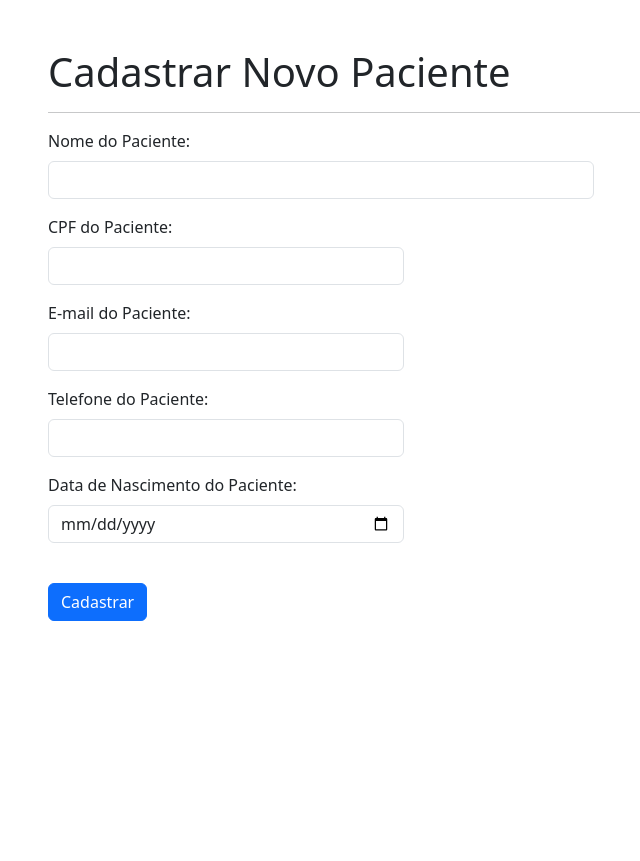
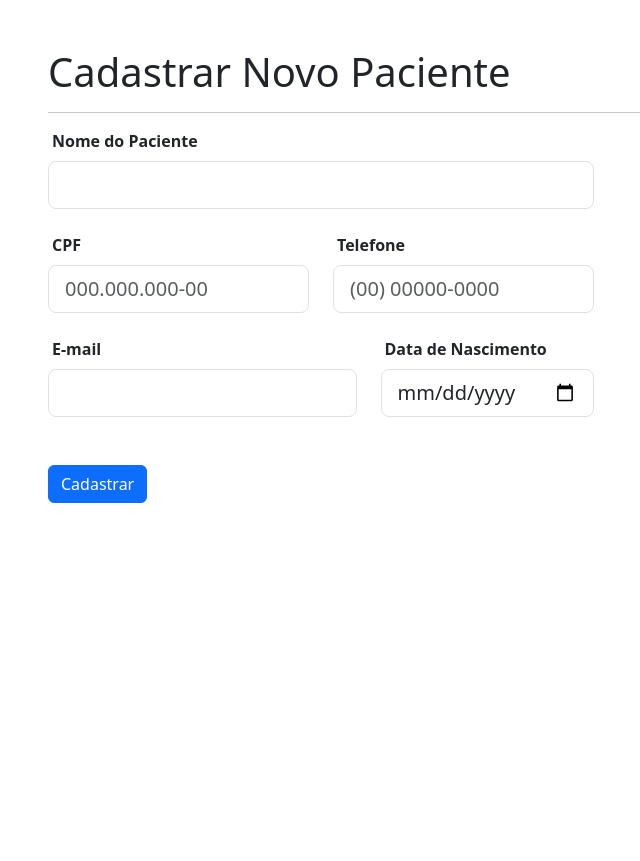
Before and after one commit to JoaoCarS/sistema_django_noturno, a Django app: page /novoPaciente/ in a window 1280 px wide. Shown: the part 56-917 px from the top of the page, without its empty margins (34-674 px from the left). Run offline with Django 5.2, Linux system fonts and the light colour scheme.

Commit message:
Commit do dia 02/10/2026

```diff
--- /dev/null
+++ b/apps/crud/static/js/script.js
@@ -0,0 +1,18 @@
+const form = document.querySelector('form');
+const maskCpf = document.querySelector('#cpf');
+const maskTel = document.querySelector('#telefone');
+
+maskCpf.addEventListener('input', function() {
+    this.value = this.value.replace(/\D/g, '')
+    .replace(/(\d{3})(\d)/, '$1.$2')
+    .replace(/(\d{3})(\d)/, '$1.$2')
+    .replace(/(\d{3})(\d{1,2})$/, '$1-$2');
+});
+
+maskTel.addEventListener('input', function() {
+    this.value = this.value.replace(/\D/g, '')
+    .slice(0, 11)
+    .replace(/(\d{2})(\d)/, '($1) $2')
+    .replace(/(\d{4,5})(\d)/, '$1-$2')
+    .replace(/(\d{4})\d+?$/, '$1');
+});
--- a/apps/crud/templates/novo-paciente.html
+++ b/apps/crud/templates/novo-paciente.html
@@ -1,5 +1,6 @@
 {% extends 'base-crud.html' %}
 {% block title %}Novo Paciente{% endblock %}
+{% load static %}
 {% block content %}
 <h1 class="mt-5">
     Cadastrar Novo Paciente
@@ -11,49 +12,68 @@
     <div class="row">
         <div class="col-12 col-md-8 col-lg-6 mb-3">
             <label for="usermane" class="form-label">
-                    Nome do Paciente:
+
+                <!-- Nome -->
+                <div class="mb-4">
+                    <label for="username" class="form-label fw-semibold">
+                        <i class="bi bi-person me-1 text-primary"></i>
+                        Nome do Paciente
                     </label>
-                <input type="text" class="form-control" name="username" required>
+                    <input type="text" class="form-control form-control-lg" id="username" name="username" required>
+                </div>
+
+
+                <div class="row">
+                    <!-- CPF -->
+                    <div class="col-md-6 mb-4">
+                        <label for="cpf" class="form-label fw-semibold">
+                            <i class="bi bi-card-text me-1 text-primary"></i>
+                            CPF
+                        </label>
+                        <input type="text" class="form-control form-control-lg" id="cpf" name="cpf" placeholder="000.000.000-00" required>
+                    </div>
+
+
+                    <!-- Telefone -->
+                    <div class="col-md-6 mb-4">
+                        <label for="telefone" class="form-label fw-semibold">
+                            <i class="bi bi-telephone me-1 text-primary"></i>
+                            Telefone
+                        </label>
+
+                        <input type="tel" class="form-control form-control-lg" id="telefone" name="telefone" placeholder="(00) 00000-0000" required>
                     </div>
                 </div>
+
+
                 <div class="row">
-            <div class="col-12 col-md-6 col-lg-4 mb-3">
-                <label for="cpf" class="form-label">
-                    CPF do Paciente:
+                    <!-- E-mail -->
+                    <div class="col-md-7 mb-4">
+                        <label for="email" class="form-label fw-semibold">
+                            <i class="bi bi-envelope me-1 text-primary"></i>
+                            E-mail
                         </label>
-                <input type="text" class="form-control" name="cpf" required>
+                        <input type="email" class="form-control form-control-lg" id="email" name="email" required>
                     </div>
-        </div>
-        <div class="row">
-            <div class="col-12 col-md-6 col-lg-4 mb-3">
-                <label for="email" class="form-label">
-                    E-mail do Paciente:
+
+
+                    <!-- Data de nascimento -->
+                    <div class="col-md-5 mb-4">
+                        <label for="data_nascimento" class="form-label fw-semibold">
+                            <i class="bi bi-calendar-event me-1 text-primary"></i>
+                            Data de Nascimento
                         </label>
-                <input type="email" class="form-control" name="email" required>
-            </div>
-        </div>
-        <div class="row">
-            <div class="col-12 col-md-6 col-lg-4 mb-3">
-                <label for="telefone" class="form-label">
-                    Telefone do Paciente:
-                </label>
-                <input type="tel" class="form-control" name="telefone" required>
-            </div>
-        </div>
-        <div class="row">
-            <div class="col-12 col-md-6 col-lg-4 mb-3">
-                <label for="data_nascimento" class="form-label">
-                    Data de Nascimento do Paciente:
-                </label>
-                <input type="date" class="form-control" name="data_nascimento" required>
+                        <input type="date" class="form-control form-control-lg" id="data_nascimento" name="data_nascimento" placeholder="DD/MM/AAAA" required>
                     </div>
                 </div>
                 <div class="row">
                     <div class="mt-4">
                         <button type="submit" class="btn btn-primary">
+
                             Cadastrar
                         </button>
                     </div>
                 </div>
 </form>
+<script src="{% static 'js/script.js' %}"></script>
 {% endblock %}
--- a/config/settings.py
+++ b/config/settings.py
@@ -116,7 +116,7 @@ USE_TZ = True
 # Static files (CSS, JavaScript, Images)
 # https://docs.djangoproject.com/en/6.1/howto/static-files/
 
-STATIC_URL = 'static/'
+STATIC_URL = '/static/'
 
 LOGIN_URL = '/login/'
 
```
Also changed, not shown: db_sistema_django.db. Lines whose indentation alone changed are shown as unchanged.
